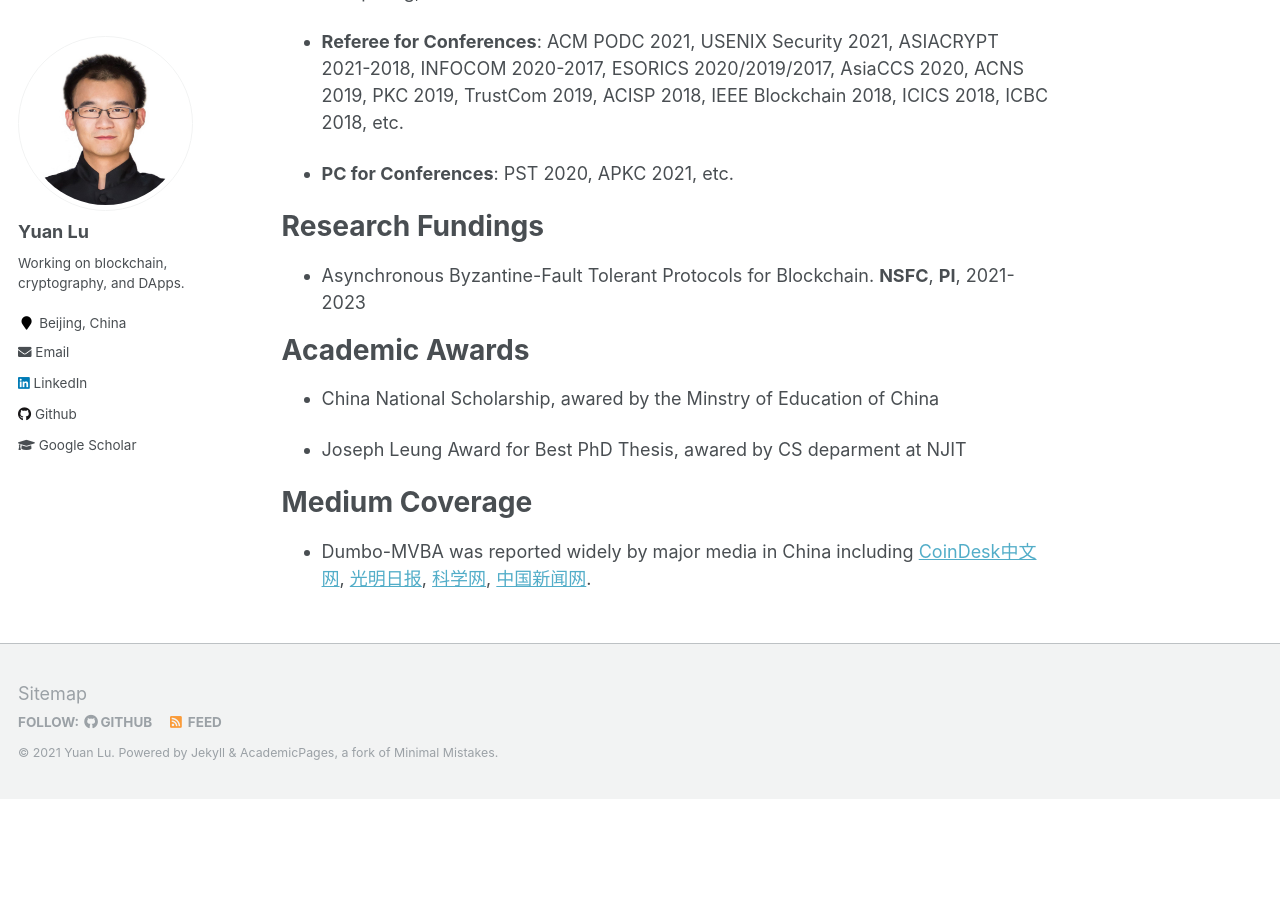
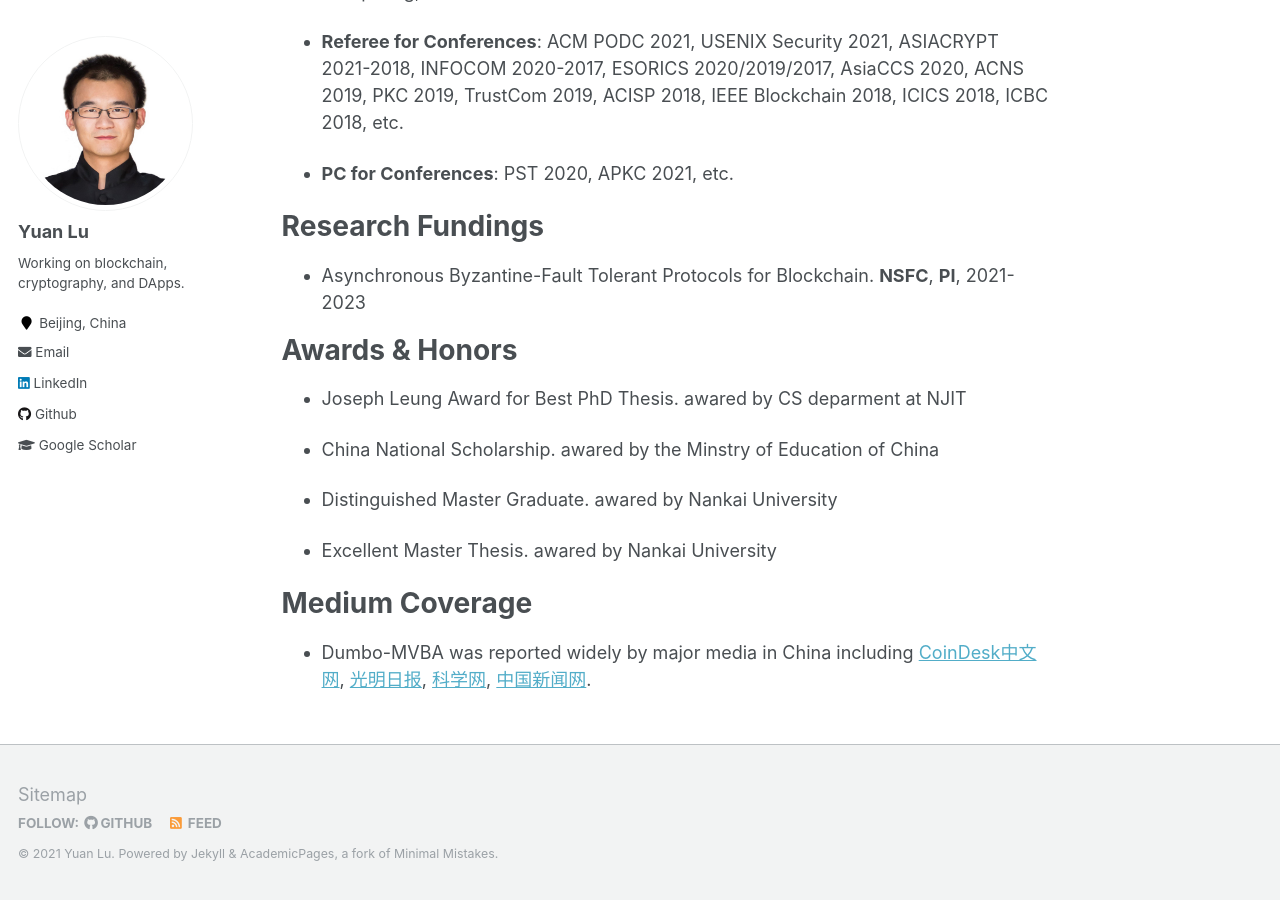
Before and after one commit to yylluu/yylluu.github.io, a Jekyll site: the page built from _pages/about.md, in a window 1280 px wide and 900 px high, scrolled down 1499 px. Built offline with Jekyll 4.4.1, drawn with Linux system fonts in a browser that asks for light colours; before the commit the page ends 2298 px from its top, so only the background shows below that.

Commit message:
Update about.md

```diff
--- a/_pages/about.md
+++ b/_pages/about.md
@@ -65,12 +65,16 @@ Research Fundings
 - Asynchronous Byzantine-Fault Tolerant Protocols for Blockchain. **NSFC**, **PI**, 2021-2023
 
 
-Academic Awards
+Awards & Honors
 ======
 
-- China National Scholarship, awared by the Minstry of Education of China
+- Joseph Leung Award for Best PhD Thesis. awared by CS deparment at NJIT
 
-- Joseph Leung Award for Best PhD Thesis, awared by CS deparment at NJIT
+- China National Scholarship. awared by the Minstry of Education of China
+
+- Distinguished Master Graduate. awared by Nankai University
+
+- Excellent Master Thesis. awared by Nankai University
 
 
 Medium Coverage
```
